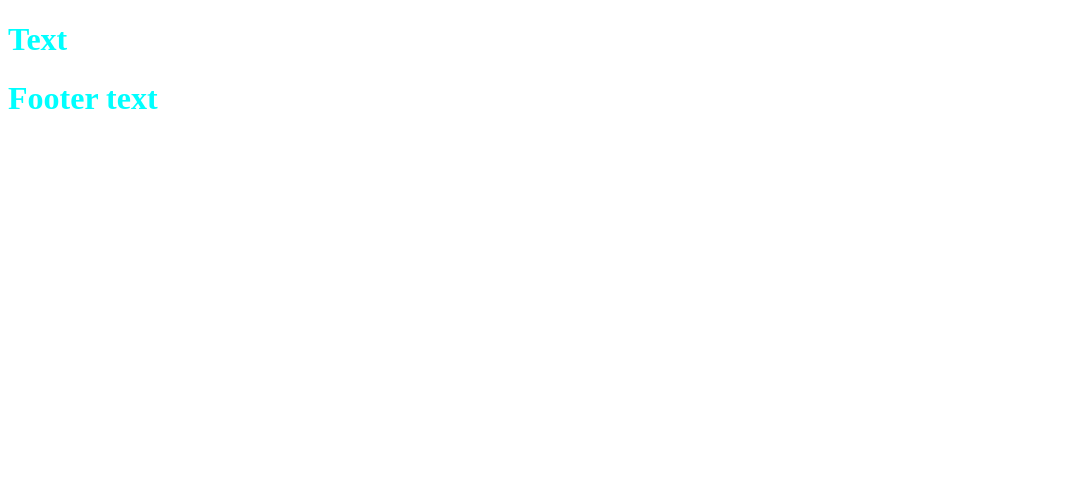
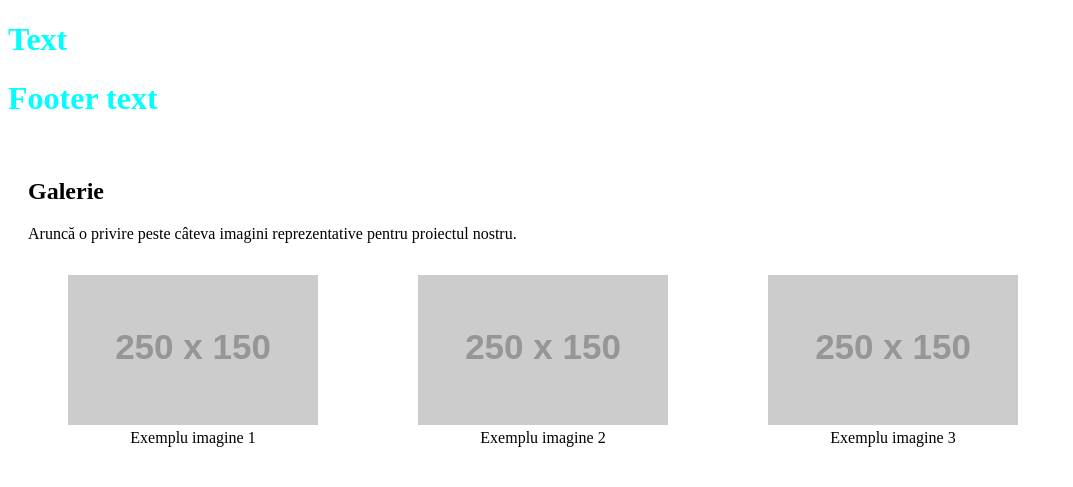
Before and after one commit to resec10/Lab7Repo, a plain HTML site: page index.html in a window 1280 px wide. Shown: the whole page, without its empty margins (0-1073 px from the left). Drawn offline with Linux system fonts and the light colour scheme; placeholder pictures from the web are drawn by us.

Commit message:
Adăugarea secțiunii `Galerie`

```diff
--- a/index.html
+++ b/index.html
@@ -13,6 +13,31 @@
         <footer>
             <h1>Footer text</h1>
         </footer>
+        <section id="galerie">
+            <h2>Galerie</h2>
+            <p>Aruncă o privire peste câteva imagini reprezentative pentru
+                proiectul nostru.</p>
+
+            <div class="galerie-grid">
+                <figure class="galerie-item">
+                    <img src="https://via.placeholder.com/250x150"
+                        alt="Imagine 1 din galerie">
+                    <figcaption>Exemplu imagine 1</figcaption>
+                </figure>
+
+                <figure class="galerie-item">
+                    <img src="https://via.placeholder.com/250x150"
+                        alt="Imagine 2 din galerie">
+                    <figcaption>Exemplu imagine 2</figcaption>
+                </figure>
+
+                <figure class="galerie-item">
+                    <img src="https://via.placeholder.com/250x150"
+                        alt="Imagine 3 din galerie">
+                    <figcaption>Exemplu imagine 3</figcaption>
+                </figure>
+            </div>
+        </section>
         <script src="./script.js"></script>
     </body>
 </html>
--- a/style.css
+++ b/style.css
@@ -1,3 +1,17 @@
+#galerie {
+    padding: 20px;
+}
+
+.galerie-grid {
+    display: flex;
+    gap: 20px;
+    flex-wrap: wrap;
+}
+
+.galerie-item {
+    text-align: center;
+}
+
 h1{
     color: aqua;
 }
```
